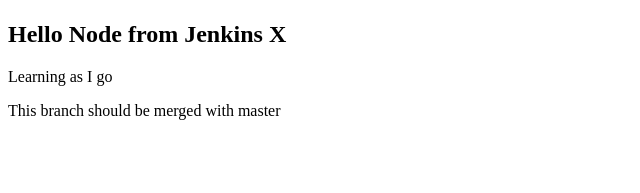
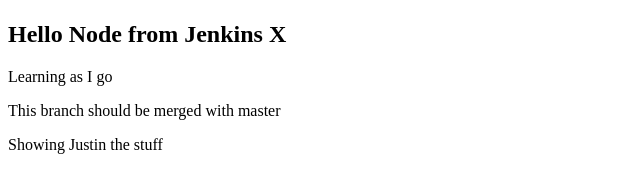
Before and after one commit to MrJnrman/jenkinsx-node-http, a website: page index.html in a window 1280 px wide. Shown: the part 311-504 px from the top of the page, without its empty margins (0-640 px from the left). Drawn offline with Linux system fonts and the light colour scheme.

Commit message:
demoing for justin

```diff
--- a/index.html
+++ b/index.html
@@ -5,6 +5,7 @@
 			<h2>Hello Node from Jenkins X</h2>
 			<p>Learning as I go</p>
 			<p>This branch should be merged with master</p>
+			<p>Showing Justin the stuff</p>
 </div>
 	</body>
 </html>
```
